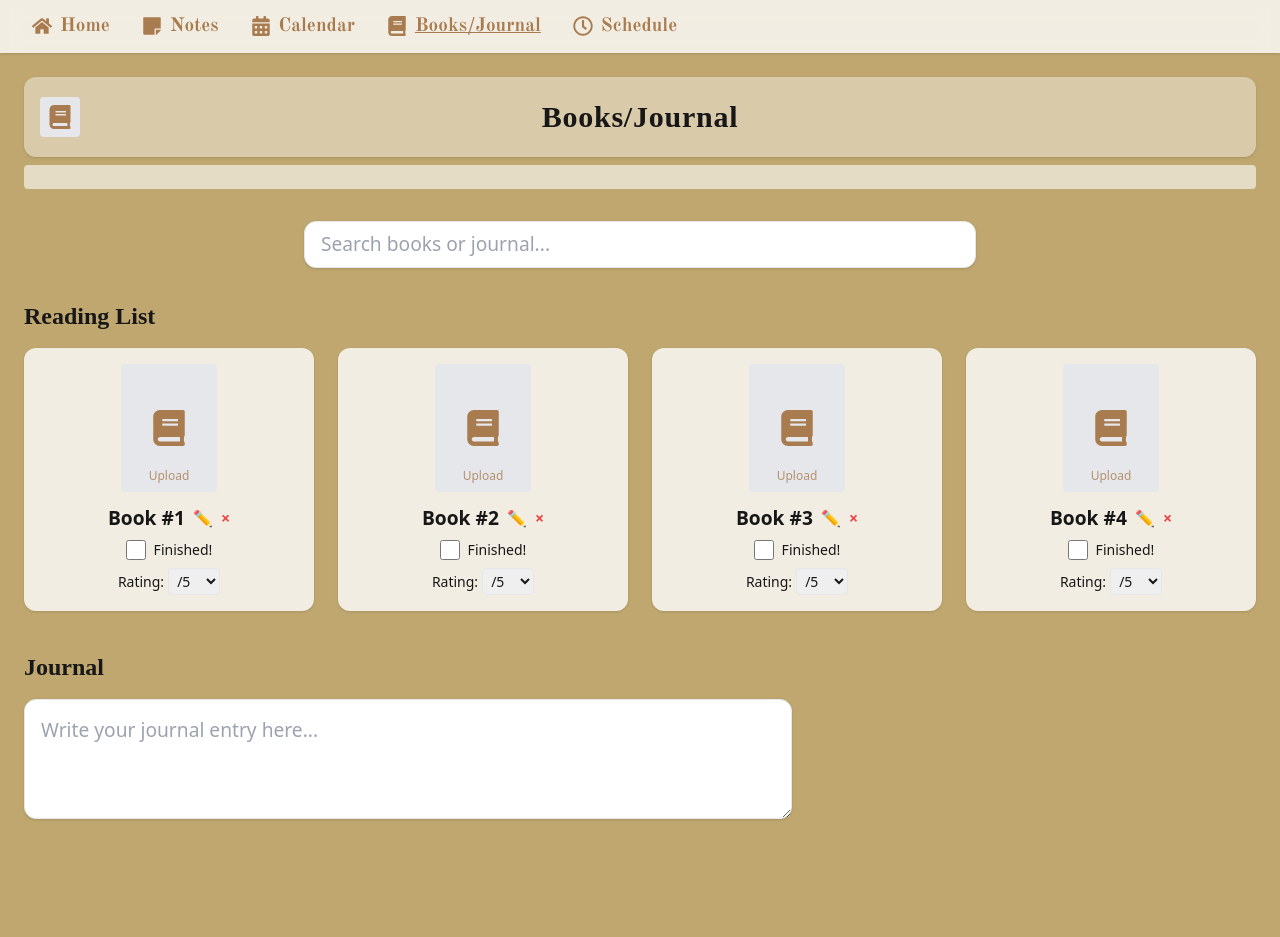
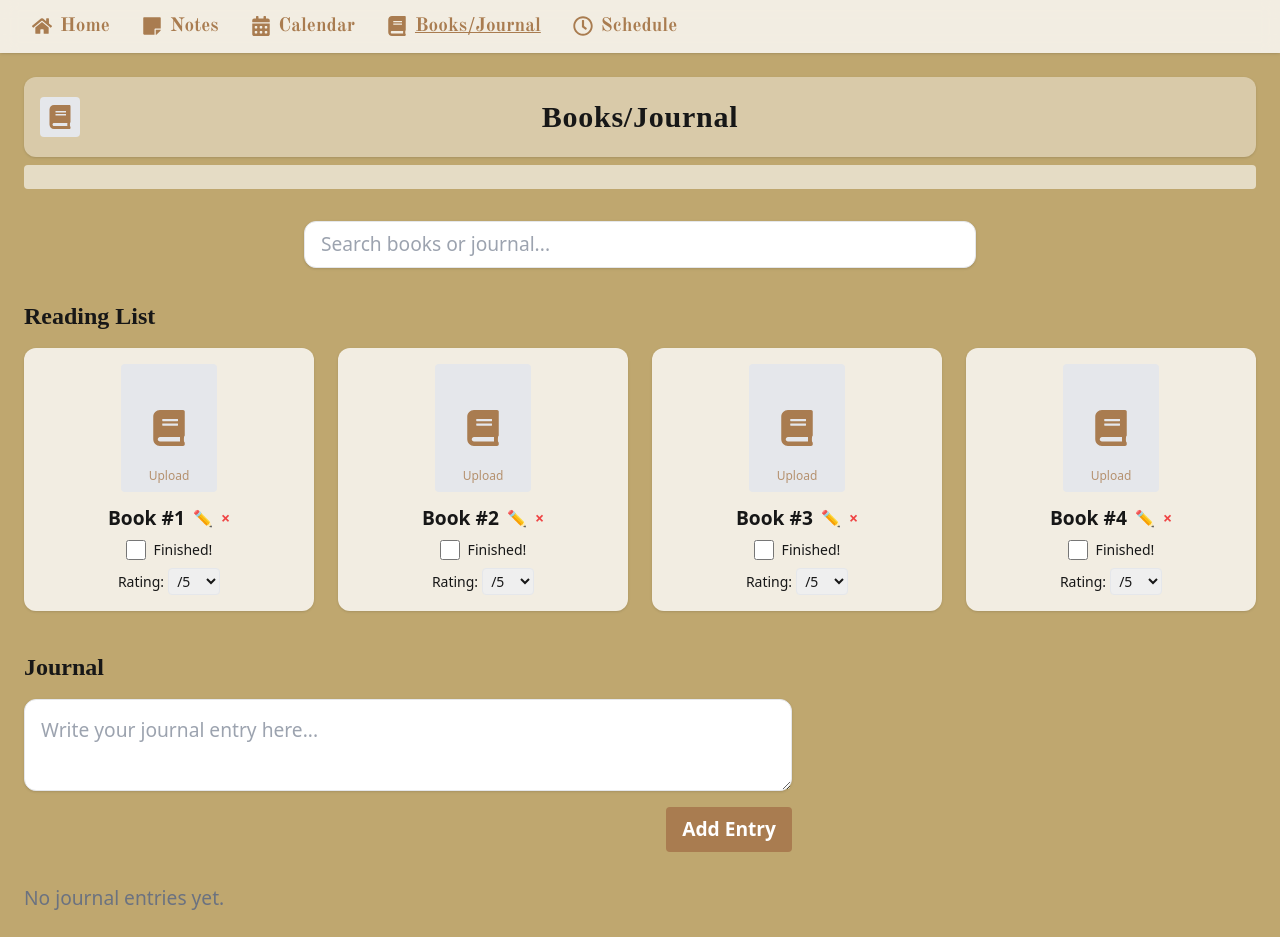
Before and after one commit to meghanav22/Final-Project, a Next.js app: page /books-journal in a window 1280 px wide. Before the commit the page ends 853 px from the top, so only its background shows below. Built offline with nearby package versions, Linux system fonts and the light colour scheme; a web font is replaced by a local one.

Commit message:
made changes to journal and book

```diff
--- a/app/books-journal/page.tsx
+++ b/app/books-journal/page.tsx
@@ -33,15 +33,29 @@ export default function BooksJournal() {
   const [books, setBooks] = useState(() =>
     loadFromStorage("books", initialBooks)
   );
-  const [journal, setJournal] = useState("");
+
+  // --- Journal Entries State ---
+  const [journalEntries, setJournalEntries] = useState(() =>
+    loadFromStorage<{ date: string; text: string }[]>("journalEntries", [])
+  );
+  const [journalText, setJournalText] = useState("");
+
+  // For editing book titles
   const [editingIdx, setEditingIdx] = useState<number | null>(null);
   const [editTitle, setEditTitle] = useState("");
   const fileInputRefs = useRef<(HTMLInputElement | null)[]>([]);
+  const [mounted, setMounted] = useState(false);
+  useEffect(() => { setMounted(true); }, []);
 
   // Save books to localStorage whenever they change
   useEffect(() => {
     saveToStorage("books", books);
   }, [books]);
+
+  // Save journal entries to localStorage whenever they change
+  useEffect(() => {
+    saveToStorage("journalEntries", journalEntries);
+  }, [journalEntries]);
 
   const handleFinishedChange = (idx: number) => {
     setBooks((books) =>
@@ -95,6 +109,21 @@ export default function BooksJournal() {
     reader.readAsDataURL(file);
   };
 
+  // --- Journal Handlers ---
+  const handleAddJournalEntry = () => {
+    if (journalText.trim()) {
+      setJournalEntries([
+        { date: new Date().toLocaleString(), text: journalText.trim() },
+        ...journalEntries,
+      ]);
+      setJournalText("");
+    }
+  };
+
+  const handleDeleteJournalEntry = (idx: number) => {
+    setJournalEntries(journalEntries.filter((_, i) => i !== idx));
+  };
+
   return (
     <div className="min-h-screen bg-[var(--background)] text-[var(--foreground)] font-sans p-6 relative">
       {/* Header */}
@@ -121,6 +150,7 @@ export default function BooksJournal() {
       {/* Reading List */}
       <section className="mb-10">
         <h2 className="text-2xl font-semibold mb-4">Reading List</h2>
+        {mounted && (
           <div className="grid grid-cols-1 sm:grid-cols-2 md:grid-cols-4 gap-6">
             {books.map((book, idx) => (
               <div
@@ -146,7 +176,9 @@ export default function BooksJournal() {
                     type="file"
                     accept="image/*"
                     style={{ display: "none" }}
-                  ref={el => (fileInputRefs.current[idx] = el)}
+                    ref={el => {
+                      fileInputRefs.current[idx] = el;
+                    }}
                     onChange={e => handleCoverChange(idx, e)}
                   />
                   {!book.cover && (
@@ -228,17 +260,51 @@ export default function BooksJournal() {
               </div>
             ))}
           </div>
+        )}
       </section>
 
       {/* Journal */}
       <section>
         <h2 className="text-2xl font-semibold mb-4">Journal</h2>
+        <div className="flex flex-col gap-4 max-w-3xl">
           <textarea
-          className="w-full max-w-3xl border rounded-xl p-4 shadow min-h-[120px]"
+            className="w-full border rounded-xl p-4 shadow min-h-[80px]"
             placeholder="Write your journal entry here..."
-          value={journal}
-          onChange={e => setJournal(e.target.value)}
+            value={journalText}
+            onChange={e => setJournalText(e.target.value)}
           />
+          <button
+            className="self-end px-4 py-2 rounded bg-[#a97c50] text-white font-semibold hover:bg-[#8c653a] transition"
+            onClick={handleAddJournalEntry}
+            disabled={!journalText.trim()}
+          >
+            Add Entry
+          </button>
+        </div>
+        <div className="mt-8 flex flex-col gap-6 max-w-3xl">
+          {mounted ? (
+            journalEntries.length === 0 ? (
+              <div className="text-gray-500">No journal entries yet.</div>
+            ) : (
+              journalEntries.map((entry, idx) => (
+                <div
+                  key={idx}
+                  className="bg-white/80 rounded-xl shadow p-4 flex flex-col relative"
+                >
+                  <div className="text-xs text-gray-500 mb-2">{entry.date}</div>
+                  <div className="whitespace-pre-line mb-2">{entry.text}</div>
+                  <button
+                    className="absolute top-2 right-2 text-red-500 hover:text-red-700 text-lg"
+                    title="Delete entry"
+                    onClick={() => handleDeleteJournalEntry(idx)}
+                  >
+                    ×
+                  </button>
+                </div>
+              ))
+            )
+          ) : null}
+        </div>
       </section>
     </div>
   );
--- a/app/schedule/page.tsx
+++ b/app/schedule/page.tsx
@@ -212,7 +212,7 @@ export default function Schedule() {
           </div>
           <div className="bg-gray-200 rounded-xl h-56 shadow flex items-center justify-center relative overflow-hidden">
             <Image
-              src="/coffee.jpg"
+              src="/Final-Project/coffee.jpg"
               alt="Coffee cup"
               fill
               className="object-cover rounded-xl"
@@ -248,7 +248,7 @@ export default function Schedule() {
           </div>
           <div className="bg-gray-200 rounded-xl h-56 shadow flex items-center justify-center relative overflow-hidden">
             <Image
-              src="/library.jpg"
+              src="/Final-Project/library.jpg"
               alt="Library"
               fill
               className="object-cover rounded-xl"
```
Lines whose indentation alone changed are shown as unchanged.
